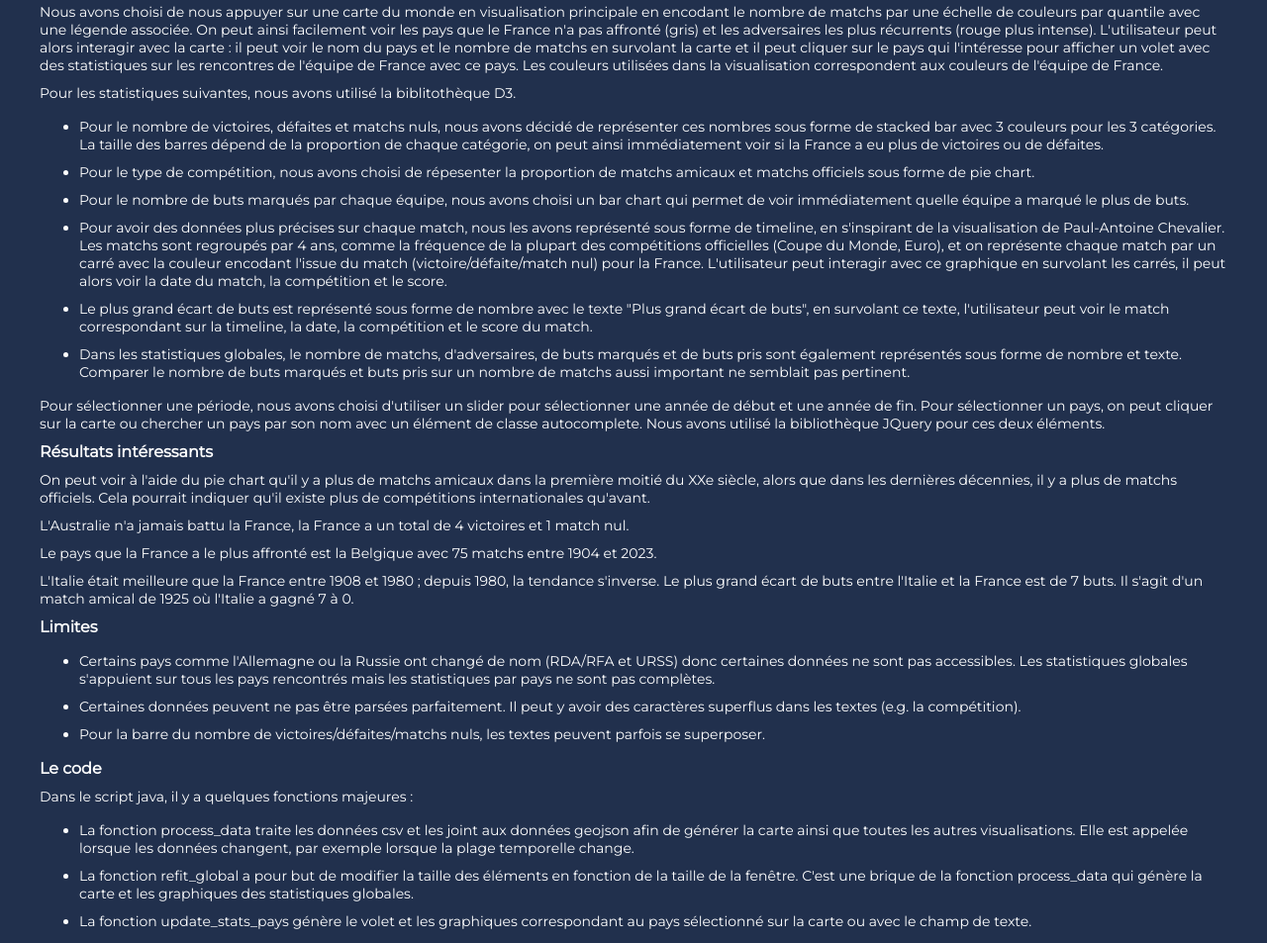
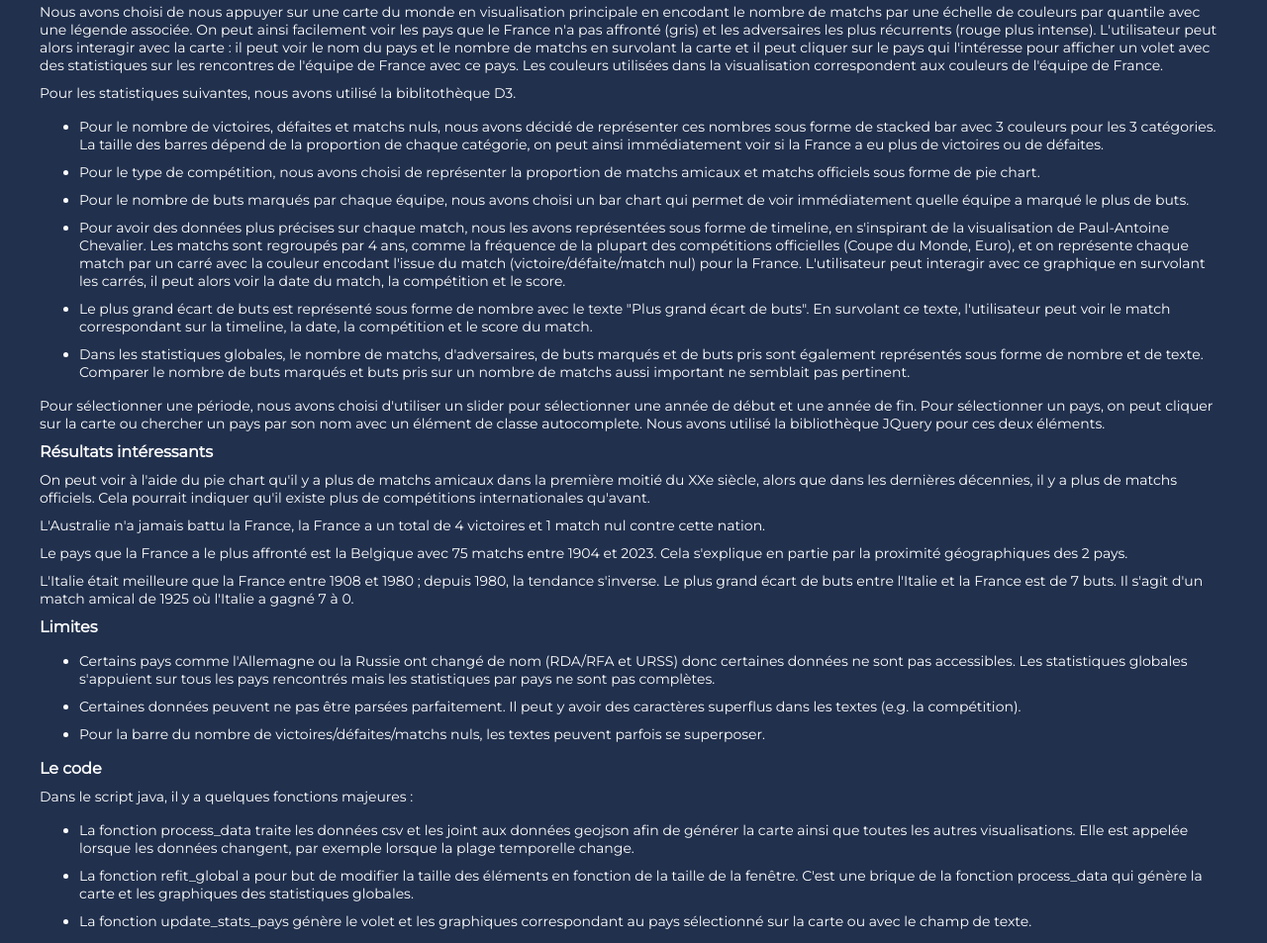
Before and after one commit to Nawfal-Mellah/nawfal-mellah.github.io, a plain HTML site: page description.html in a window 1280 px wide. Shown: the part 814-1767 px from the top of the page at 99% size. Drawn offline with Linux system fonts and the light colour scheme.

Commit message:
Orthographe et petites modifs

```diff
--- a/description.html
+++ b/description.html
@@ -47,11 +47,11 @@
         Pour les statistiques suivantes, nous avons utilisé la biblitothèque D3.
         <ul>
             <li>Pour le nombre de victoires, défaites et matchs nuls, nous avons décidé de représenter ces nombres sous forme de stacked bar avec 3 couleurs pour les 3 catégories. La taille des barres dépend de la proportion de chaque catégorie, on peut ainsi immédiatement voir si la France a eu plus de victoires ou de défaites.</li>
-            <li>Pour le type de compétition, nous avons choisi de répesenter la proportion de matchs amicaux et matchs officiels sous forme de pie chart.</li>
+            <li>Pour le type de compétition, nous avons choisi de représenter la proportion de matchs amicaux et matchs officiels sous forme de pie chart.</li>
             <li>Pour le nombre de buts marqués par chaque équipe, nous avons choisi un bar chart qui permet de voir immédiatement quelle équipe a marqué le plus de buts.</li>
-            <li>Pour avoir des données plus précises sur chaque match, nous les avons représenté sous forme de timeline, en s'inspirant de la visualisation de Paul-Antoine Chevalier. Les matchs sont regroupés par 4 ans, comme la fréquence de la plupart des compétitions officielles (Coupe du Monde, Euro), et on représente chaque match par un carré avec la couleur encodant l'issue du match (victoire/défaite/match nul) pour la France. L'utilisateur peut interagir avec ce graphique en survolant les carrés, il peut alors voir la date du match, la compétition et le score.</li>
-            <li>Le plus grand écart de buts est représenté sous forme de nombre avec le texte "Plus grand écart de buts", en survolant ce texte, l'utilisateur peut voir le match correspondant sur la timeline, la date, la compétition et le score du match.</li>
-            <li>Dans les statistiques globales, le nombre de matchs, d'adversaires, de buts marqués et de buts pris sont également représentés sous forme de nombre et texte. Comparer le nombre de buts marqués et buts pris sur un nombre de matchs aussi important ne semblait pas pertinent.</li>
+            <li>Pour avoir des données plus précises sur chaque match, nous les avons représentées sous forme de timeline, en s'inspirant de la visualisation de Paul-Antoine Chevalier. Les matchs sont regroupés par 4 ans, comme la fréquence de la plupart des compétitions officielles (Coupe du Monde, Euro), et on représente chaque match par un carré avec la couleur encodant l'issue du match (victoire/défaite/match nul) pour la France. L'utilisateur peut interagir avec ce graphique en survolant les carrés, il peut alors voir la date du match, la compétition et le score.</li>
+            <li>Le plus grand écart de buts est représenté sous forme de nombre avec le texte "Plus grand écart de buts". En survolant ce texte, l'utilisateur peut voir le match correspondant sur la timeline, la date, la compétition et le score du match.</li>
+            <li>Dans les statistiques globales, le nombre de matchs, d'adversaires, de buts marqués et de buts pris sont également représentés sous forme de nombre et de texte. Comparer le nombre de buts marqués et buts pris sur un nombre de matchs aussi important ne semblait pas pertinent.</li>
         </ul>
     </p>
     <p>
@@ -63,10 +63,10 @@
         On peut voir à l'aide du pie chart qu'il y a plus de matchs amicaux dans la première moitié du XXe siècle, alors que dans les dernières décennies, il y a plus de matchs officiels. Cela pourrait indiquer qu'il existe plus de compétitions internationales qu'avant.
     </p>
     <p>
-        L'Australie n'a jamais battu la France, la France a un total de 4 victoires et 1 match nul.
+        L'Australie n'a jamais battu la France, la France a un total de 4 victoires et 1 match nul contre cette nation.
     </p>
     <p>
-        Le pays que la France a le plus affronté est la Belgique avec 75 matchs entre 1904 et 2023.
+        Le pays que la France a le plus affronté est la Belgique avec 75 matchs entre 1904 et 2023. Cela s'explique en partie par la proximité géographiques des 2 pays.
     </p>
     <p>
         L'Italie était meilleure que la France entre 1908 et 1980 ; depuis 1980, la tendance s'inverse. Le plus grand écart de buts entre l'Italie et la France est de 7 buts. Il s'agit d'un match amical de 1925 où l'Italie a gagné 7 à 0.
```
